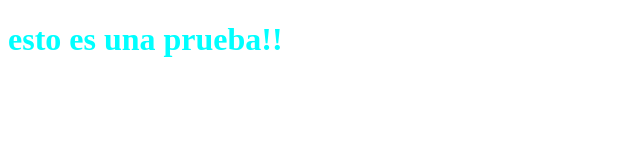
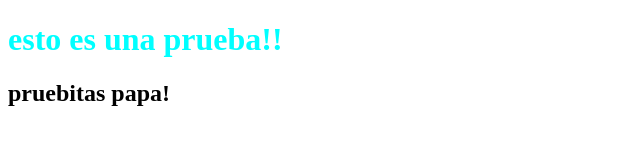
Before and after one commit to LorenzoRequena/pruebaCanal, a plain HTML site: page index.html in a window 1280 px wide. Shown: the whole page, without its empty margins (0-640 px from the left). Drawn offline with Linux system fonts and the light colour scheme.

Commit message:
se ha agregado un h2

```diff
--- a/index.html
+++ b/index.html
@@ -11,5 +11,10 @@
      <h1>
          esto es una prueba!!
      </h1>
+
+     <h2>
+         pruebitas papa!
+     </h2>
+
 </body>
 </html>
```
